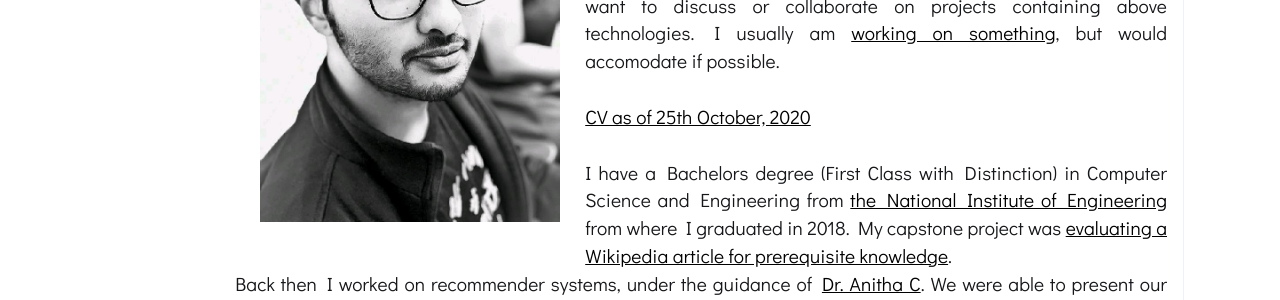
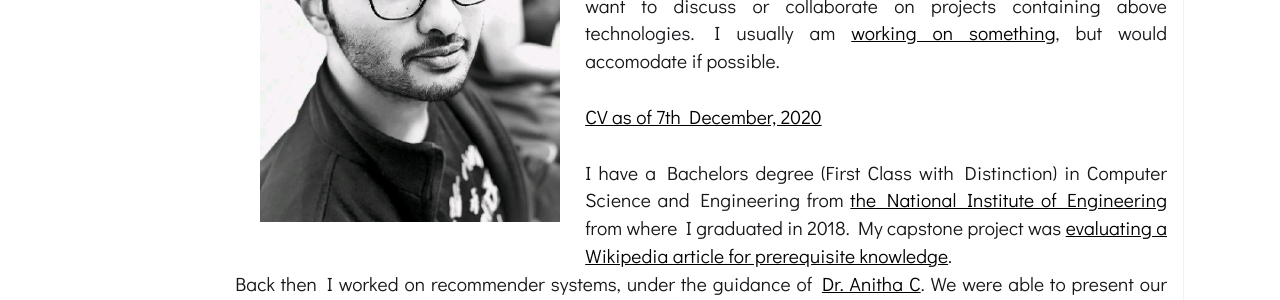
Before and after one commit to avinashbhat/avinashbhat.github.io, a Jekyll site: the page built from _pages/about.md, in a window 1280 px wide. Shown: the part 345-645 px from the top of the page. Built offline with Jekyll 4.4.1, drawn with Linux system fonts in a browser that asks for light colours.

Commit message:
Updated resume

```diff
--- a/_pages/about.md
+++ b/_pages/about.md
@@ -11,8 +11,8 @@ I am experienced in Python, Java and related technologies required for a full st
 
 Do contact if you want to discuss or collaborate on projects containing above technologies. I usually am <a href="https://avinashbhat.github.io/now">working on something</a>, but would accomodate if possible.
 <br><br>
-<a href="https://drive.google.com/file/d/1owbigk1xV0Q-9oYtXHUWzSGFDn6fzwzy/view?usp=sharing">
-CV as of 25th October, 2020
+<a href="https://drive.google.com/file/d/1IvsaK6OHGBBCzkKWS8gAQYo4MOpjIEK-/view?usp=sharing">
+CV as of 7th December, 2020
 </a>
 <br><br>
 
```
